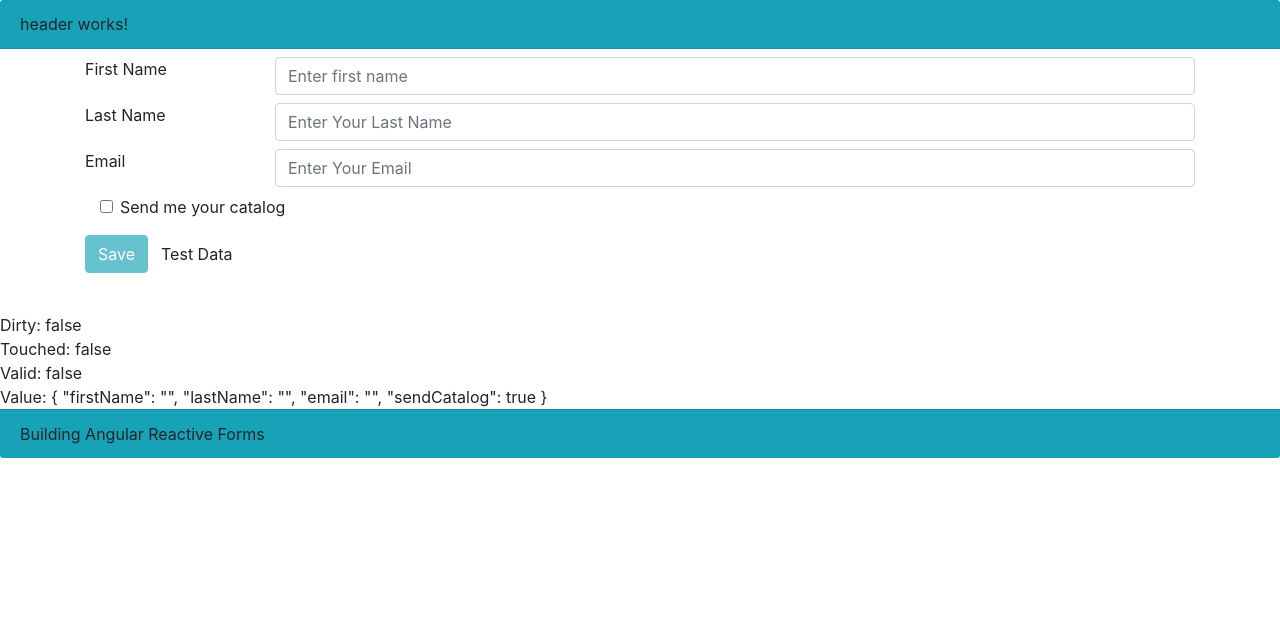
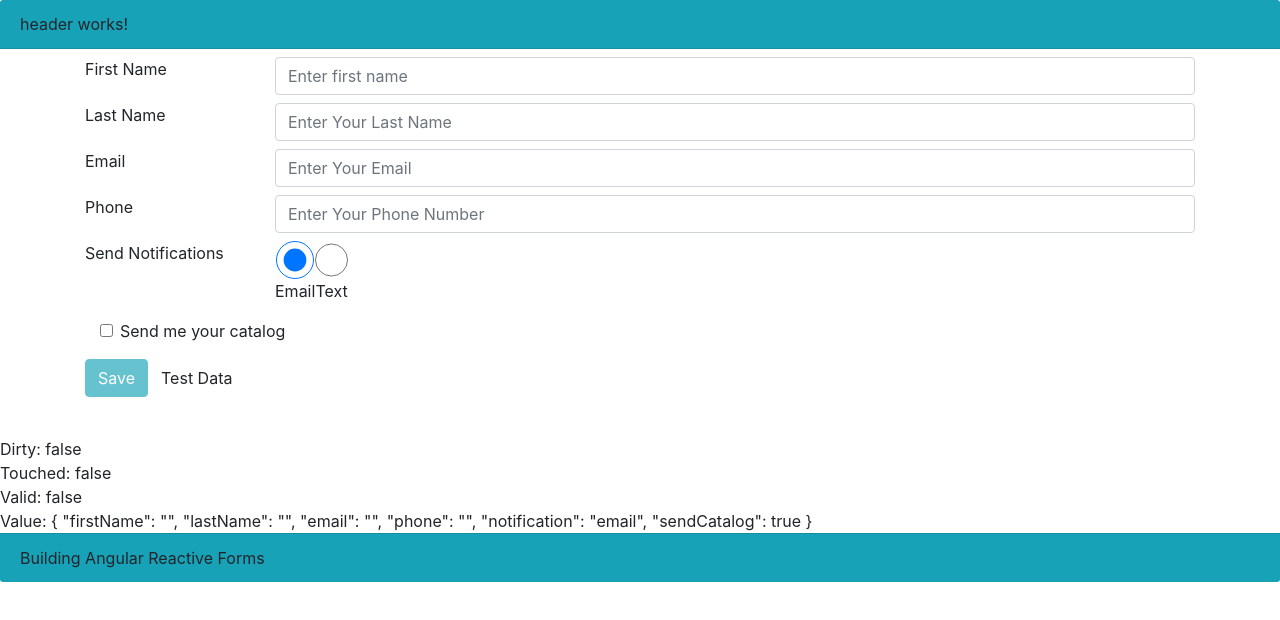
Before and after one commit to tsola2002/isaac-reactive-form, an Angular app: page / in a window 1280 px wide. Shown: the top 620 px of the page. Built offline with nearby package versions, Linux system fonts and the light colour scheme.

Commit message:
setting validation rules at runtime

```diff
--- a/src/app/form/form.component.html
+++ b/src/app/form/form.component.html
@@ -55,6 +55,39 @@
         </div>
     </div>
 
+    <!--  phone number field  -->
+    <div class="form-group row mb-2" [ngClass]="{'has-error': !entryForm.get('phone'.valid) }">
+        <label class="col-md-2 control-label" for="phoneId">Phone</label>
+        <div class="col-md-10">
+            <input class="form-control" formControlName="phone" id="phoneId" type="tel" placeholder="Enter Your Phone Number">
+            <span class="help-block" *ngIf="(entryForm.get('phone').touched ||
+                                           entryForm.get('phone').dirty) &&
+                                           entryForm.get('phone').errors">
+            <span *ngIf="entryForm.get('phone').errors.required">
+              Please Enter Your Phone Number
+            </span>
+            <span *ngIf="entryForm.get('phone').errors.minlength">
+                the phone number must be longer tha 3 characters
+              </span>
+          </span>
+        </div>
+    </div>
+
+    <!--  checkboxes field  -->
+    <div class="form-group row mb-2">
+        <label class="col-md-2 control-label" for="phoneId">Send Notifications</label>
+        <div class="col-md-10">
+          <label class="radio-inline">
+              <input class="form-control" formControlName="notification" (click)="setNotification('email')" value="email" type="radio" placeholder="Enter Your Phone Number">
+              Email
+            </label>
+            <label class="radio-inline">
+                <input class="form-control" formControlName="notification" (click)="setNotification('text')" value="text" type="radio" placeholder="Enter Your Phone Number">
+                Text
+              </label>
+          </div>
+    </div>
+
      <div class="form-group">
         <div class="col-md-8">
             <div class="form-check">
--- a/src/app/form/form.component.ts
+++ b/src/app/form/form.component.ts
@@ -25,6 +25,8 @@ export class FormComponent implements OnInit {
             firstName:['',[Validators.required, Validators.minLength(3)]],
             lastName:['', [Validators.required, Validators.maxLength(50)]],
             email:['', [Validators.required, Validators.pattern('[a-z0-9._%+-]+@[a-z0-9.-]+')]],
+            phone: '',
+            notification:'email',
             sendCatalog:true
           });
 
@@ -48,6 +50,19 @@ export class FormComponent implements OnInit {
     });
   }
 
+  setNotification(notifyVia: string): void{
+     //we need a reference to the formcontrol
+     //if the notification is via text then we add the validator
+     const phoneControl = this.entryForm.get('phone');
+     if (notifyVia === 'text') {
+       phoneControl.setValidators(Validators.required);
+     } else {
+       phoneControl.clearValidators();
+     }
+     //we need to re-evaluate the forms control state
+     phoneControl.updateValueAndValidity();
+  }
+
 
 
 }
```
